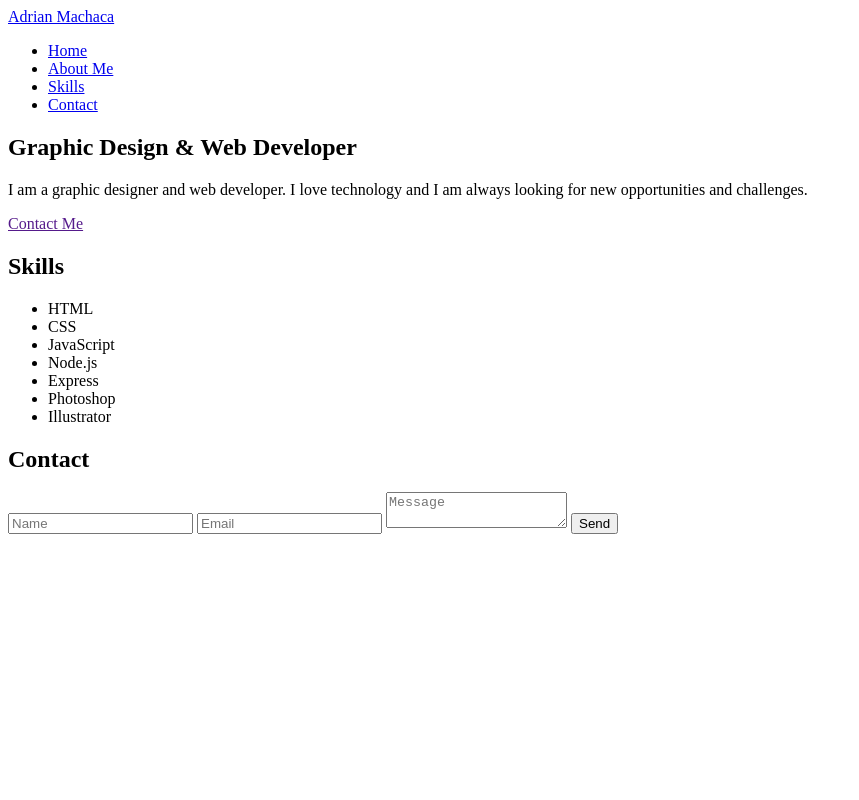
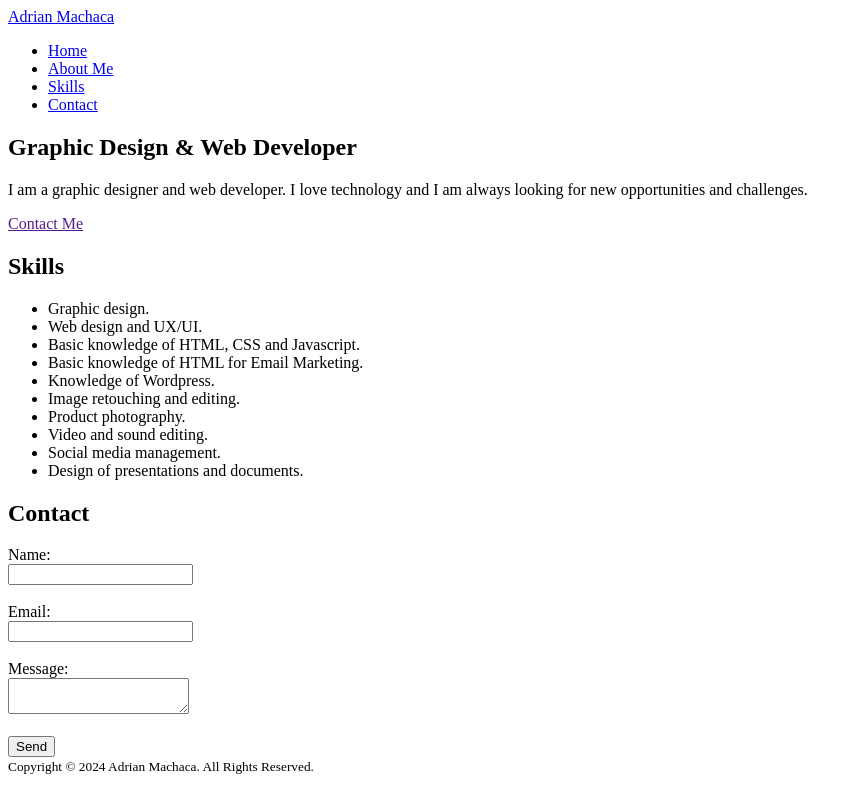
Before and after one commit to adrimachaca/about-me, a website: page public/index.html in a window 1280 px wide. Shown: the whole page, without its empty margins (0-859 px from the left). Drawn offline with Linux system fonts and the light colour scheme.

Commit message:
modificaciones del server.js al index.js y modificaciones en el index.html

```diff
--- a/package.json
+++ b/package.json
@@ -4,7 +4,7 @@
   "description": "",
   "main": "index.js",
   "scripts": {
-    "dev": "nodemon server.js"
+    "dev": "nodemon index.js"
   },
   "type": "module",
   "keywords": [],
--- a/public/index.html
+++ b/public/index.html
@@ -29,24 +29,36 @@
       <section id="skills">
         <h2>Skills</h2>
         <ul>
-          <li>HTML</li>
-          <li>CSS</li>
-          <li>JavaScript</li>
-          <li>Node.js</li>
-          <li>Express</li>
-          <li>Photoshop</li>
-          <li>Illustrator</li>
+          <li>Graphic design.</li>
+          <li>Web design and UX/UI.</li>
+          <li>Basic knowledge of HTML, CSS and Javascript.</li>
+          <li>Basic knowledge of HTML for Email Marketing.</li>
+          <li>Knowledge of Wordpress.</li>
+          <li>Image retouching and editing.</li>
+          <li>Product photography.</li>
+          <li>Video and sound editing.</li>
+          <li>Social media management.</li>
+          <li>Design of presentations and documents.</li>
         </ul>
       </section>
       <section id="contact">
         <h2>Contact</h2>
         <form>
-          <input type="text" placeholder="Name" />
-          <input type="email" placeholder="Email" />
-          <textarea placeholder="Message"></textarea>
-          <button>Send</button>
+          <label for="name">Name:</label><br />
+          <input type="text" id="name" />
+          <br /><br />
+          <label for="email">Email:</label><br />
+          <input type="email" id="email" />
+          <br /><br />
+          <label for="message">Message:</label><br />
+          <textarea id="message"></textarea>
+          <br /><br />
+          <input type="submit" value="Send" />
         </form>
       </section>
     </main>
+    <footer>
+      <small>Copyright &copy; 2024 Adrian Machaca. All Rights Reserved.</small>
+    </footer>
   </body>
 </html>
```
Also changed, not shown: index.js (renamed from server.js).
